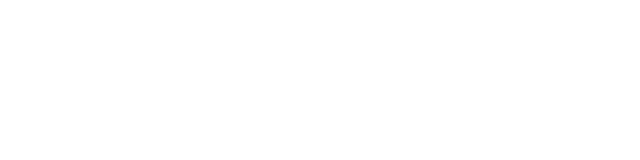
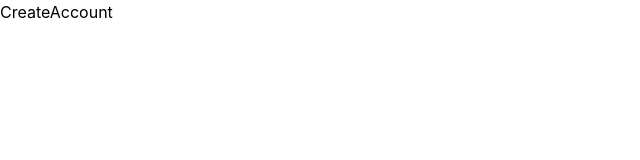
Before and after one commit to aurakei/music-player, a React (Create React App) app: page /sign-up in a window 1280 px wide. Before the commit this address had no page. Shown: the top 160 px of the page, without its empty margins (0-640 px from the left). Built offline with nearby package versions, Linux system fonts and the light colour scheme.

Commit message:
UI update

```diff
--- a/src/App.jsx
+++ b/src/App.jsx
@@ -39,15 +39,17 @@
         >
           Sign in
         </Link>
-        <a
-          href="#"
+        <Link
+          to="./pages/CreateAccount.jsx"
           className="text-sm text-white bg-orange-600 py-2 px-4 rounded-lg hover:bg-orange-500"
         >
           Create account
-        </a>
+        </Link>
         <p className="ml-4 text-sm text-gray-700">For Artists</p>
       </div>
+
     </div>
+
   );
 };
 
--- a/src/index.js
+++ b/src/index.js
@@ -3,7 +3,8 @@
 import { BrowserRouter as Router, Route, Routes } from "react-router-dom";
 import "./index.css";
 import App from "./App";
-import SignIn from "./pages/SignIn.jsx"; // Make sure the path is correct
+import SignIn from "./pages/SignIn";
+import CreateAccount from "./pages/CreateAccount";
 import reportWebVitals from "./reportWebVitals";
 
 ReactDOM.render(
@@ -11,14 +12,12 @@
     <Router>
       <Routes>
         <Route exact path="/" element={<App />} />
-        <Route path="/SignIn" element={<SignIn />} /> {/* Define route for SignIn component */}
+        <Route path="/signin" element={<SignIn />} />
+        <Route path="/sign-up" element={<CreateAccount />} />
       </Routes>
     </Router>
   </React.StrictMode>,
   document.getElementById("root")
 );
 
-// If you want to start measuring performance in your app, pass a function
-// to log results (for example: reportWebVitals(console.log))
-// or send to an analytics endpoint. Learn more: https://bit.ly/CRA-vitals
 reportWebVitals();
--- /dev/null
+++ b/src/pages/CreateAccount.jsx
@@ -0,0 +1,7 @@
+import React from 'react'
+
+export default function CreateAccount() {
+  return (
+    <div>CreateAccount</div>
+  )
+}
```
